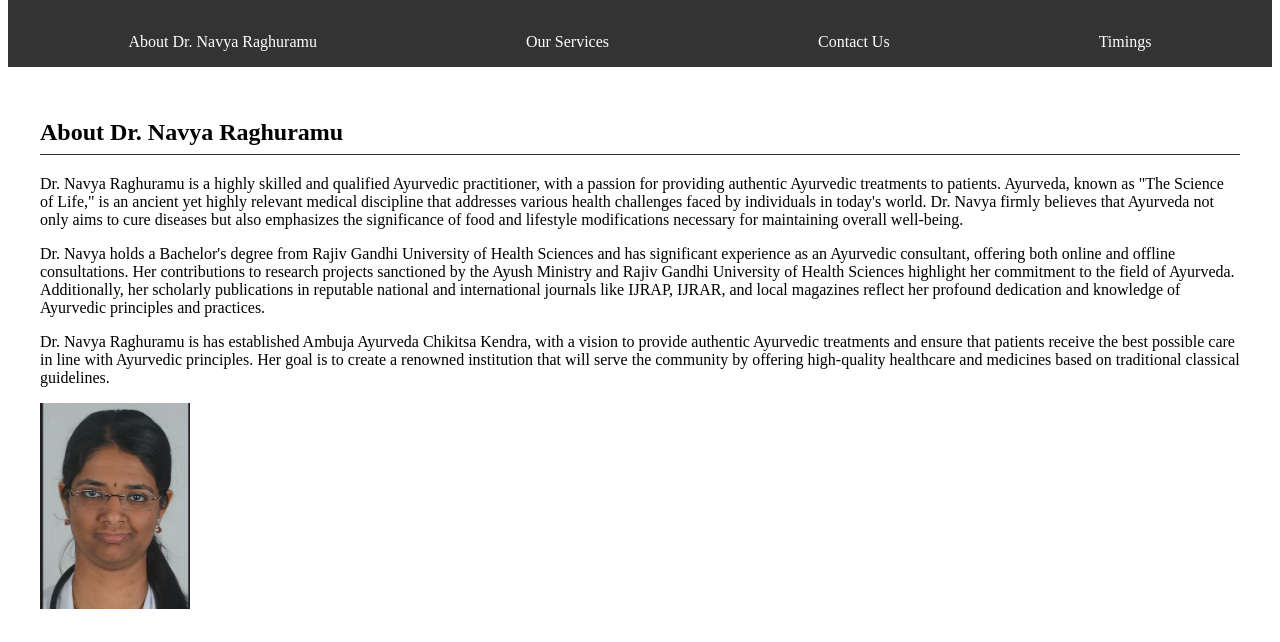
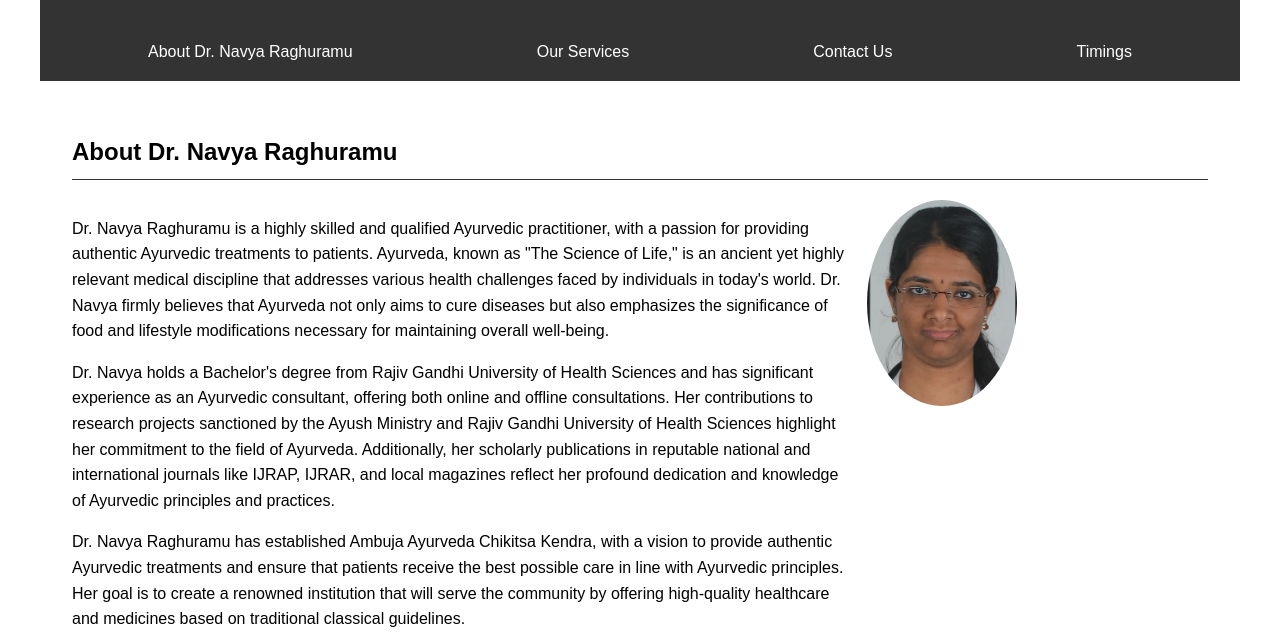
Before and after one commit to ayushveda2019/ayushveda2019.github.io, a plain HTML site: page index.html in a window 1280 px wide. Shown: the part 103-745 px from the top of the page. Drawn offline with Linux system fonts and the light colour scheme.

Commit message:
CSS updates

````diff
--- a/index.html
+++ b/index.html
@@ -31,7 +31,7 @@
 Dr. Navya holds a Bachelor's degree from Rajiv Gandhi University of Health Sciences and has significant experience as an Ayurvedic consultant, offering both online and offline consultations. Her contributions to research projects sanctioned by the Ayush Ministry and Rajiv Gandhi University of Health Sciences highlight her commitment to the field of Ayurveda. Additionally, her scholarly publications in reputable national and international journals like IJRAP, IJRAR, and local magazines reflect her profound dedication and knowledge of Ayurvedic principles and practices.
 </p>
 <p>
-Dr. Navya Raghuramu is has established Ambuja Ayurveda Chikitsa Kendra, with a vision to provide authentic Ayurvedic treatments and ensure that patients receive the best possible care in line with Ayurvedic principles. Her goal is to create a renowned institution that will serve the community by offering high-quality healthcare and medicines based on traditional classical guidelines.
+Dr. Navya Raghuramu has established Ambuja Ayurveda Chikitsa Kendra, with a vision to provide authentic Ayurvedic treatments and ensure that patients receive the best possible care in line with Ayurvedic principles. Her goal is to create a renowned institution that will serve the community by offering high-quality healthcare and medicines based on traditional classical guidelines.
 </p>
 
         </div>
--- a/style.css
+++ b/style.css
@@ -1,7 +1,10 @@
-```css
+
 body {
     font-family: Arial, sans-serif;
     line-height: 1.6;
+	max-width: 1200px; /* Added this line */
+    margin: 0 auto; /* Added this line */
+
 }
 
 header {
@@ -46,3 +49,27 @@ footer {
     text-align: center;
     padding: 1rem;
 }
+
+.doctor-image {
+    width: 10px; /* Adjust the width here */
+    height: auto;
+    border-radius: 50%;
+}
+
+.about-container {
+    display: flex;
+    align-items: flex-start;
+    flex-wrap: wrap; /* Added this line */
+}
+
+.about-text {
+    flex: 1;
+    min-width: 60%; /* Added this line */
+}
+
+.about-image {
+    display: flex;
+    align-items: flex-start;
+    margin-left: 1rem;
+    min-width: 30%; /* Added this line */
+}
````
